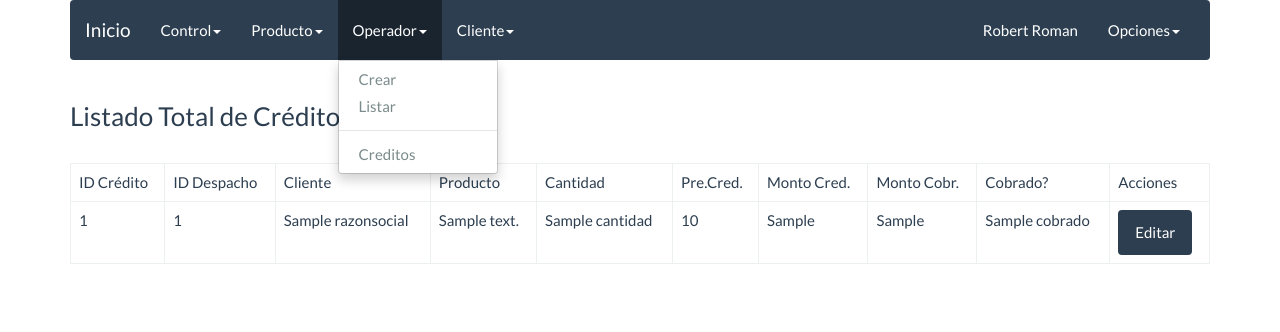
After one commit to rdroman/estacion, a Django app: template templates/control/cretotlst.html in a window 1280 px wide, after a click on "Operador". The commit adds this page. Shown: the top 332 px of the page. Run offline with Django 3.2, Linux system fonts and the light colour scheme; the template is opened without the code that fills it: most values are stand-ins (such as "Sample title", 1, 10 or a date in 2020); some libraries are stand-ins or nearby versions.

Commit message:
agregando: listar creditos de todos los clientes

```diff
--- a/apps/control/urls.py
+++ b/apps/control/urls.py
@@ -3,6 +3,7 @@ from apps.control.views import index, TurnoList, TurnoCreate, TurnoUpdate, Turno
                                 DespachoList, DespachoCreate, DespachoUpdate, DespachoDelete, \
                                 DescuentoList, DescuentoCreate, DescuentoDelete, \
                                 CreditoList, CreditoCreate, CreditoDelete, \
+                                CreditoTotalList, CreditoTotalUpdate, \
                                 DevolucionList, DevolucionCreate, DevolucionDelete, \
                                 GastoList, GastoCreate, GastoDelete, \
                                 CobranzaList, CobranzaCreate, CobranzaDelete, \
@@ -25,6 +26,8 @@ urlpatterns = [
 	url(r'^credito_listar/(?P<midespacho>\d+)/(?P<miproducto>.*)/$', login_required(CreditoList.as_view()), name='crelst'),
 	url(r'^credito_agregar/(?P<pkdespacho>\d+)/(?P<pkproducto>.*)/$', login_required(CreditoCreate.as_view()), name='creadd'),
 	url(r'^credito_eliminar/(?P<pk>\d+)/$', login_required(CreditoDelete.as_view()), name='credel'),
+	url(r'^creditos_listar', login_required(CreditoTotalList.as_view()), name='cretotlst'),
+	url(r'^creditos_editar/(?P<pk>\d+)/$', login_required(CreditoTotalUpdate.as_view()), name='cretotedt'),
 	url(r'^devolucion_listar/(?P<midespacho>\d+)/(?P<miproducto>.*)/$', login_required(DevolucionList.as_view()), name='devlst'),
 	url(r'^devolucion_agregar/(?P<pkdespacho>\d+)/(?P<pkproducto>.*)/$', login_required(DevolucionCreate.as_view()), name='devadd'),
 	url(r'^devolucion_eliminar/(?P<pk>\d+)/$', login_required(DevolucionDelete.as_view()), name='devdel'),
--- a/templates/base/base.html
+++ b/templates/base/base.html
@@ -68,7 +68,9 @@
 				                        	<ul class="dropdown-menu" role="menu">
 					                          	<li><a href="{% url 'grifo:opeadd' %}">Crear</a></li>
 					                          	<li><a href="{% url 'grifo:opelst' %}">Listar</a></li>
-				                        	</ul>
+					                          	<li role="separator" class="divider"></li>
+					                          	<li><a href="{% url 'control:cretotlst' %}">Creditos</a></li>
+					                        </ul>
 				                        </li>
 				                        <li class="dropdown">
 											<a href="#" class="dropdown-toggle" data-toggle="dropdown" role="button" aria-expanded="false">Cliente<span class="caret"></span></a>
@@ -84,6 +86,8 @@
 			                        	<li class="dropdown">
 			                        		<a href="#" class="dropdown-toggle" data-toggle="dropdown" role="button" aria-expanded="false">Opciones<span class="caret"></span></a>
 			                        		<ul class="dropdown-menu" role="menu">
+			                        			<li><a href="#">Eliminar Control</a></li>
+			                        			<li role="separator" class="divider"></li>
 			                          			<li><a href="{% url 'logout' %}">Salir</a></li>
 			                        		</ul>
 			                      		</li>
--- /dev/null
+++ b/templates/control/cretotlst.html
@@ -0,0 +1,64 @@
+{% extends 'base/base.html' %}
+
+{% block content %}
+<form method="post">
+	{% csrf_token %}
+
+	<h3>Listado Total de Créditos</h3>
+	<br>
+	<table class="table table-bordered">
+		<!-- CABECERA DE LA TABLA -->
+		<thead>
+			<tr>
+				<td>ID Crédito</td>
+				<td>ID Despacho</td>
+				<td>Cliente</td>
+				<td>Producto</td>
+				<td>Cantidad</td>
+				<td>Pre.Cred.</td>
+				<td>Monto Cred.</td>
+				<td>Monto Cobr.</td>
+				<td>Cobrado?</td>
+				<td>Acciones</td>
+			</tr>
+		</thead>
+		<!-- CUERPO DE LA TABLA -->
+		<tbody>
+			{%	if object_list %}
+			{%		for cred in object_list %}
+			<tr>
+				<td>{{ cred.id }}</td>
+				<td>{{ cred.despacho.id }}</td>
+				<td>{{ cred.cliente.razonsocial }}</td>
+				<td>{{ cred.producto.descripcion }}</td>
+				<td>{{ cred.cantidad }}</td>
+				<td>{{ cred.precio_cred }}</td>
+				<td>{{ cred.monto_cred }}</td>
+				<td>{{ cred.monto_cobr }}</td>
+				<td>{{ cred.cobrado }}</td>
+				<td>
+					<a class="btn btn-primary" href="{% url 'control:cretotedt' cred.id %}">Editar</a>
+				</td>
+			</tr>
+			{%		endfor %}
+			{%	else %}
+			<tr><td colspan="10">NO hay CREDITOS</td></tr>
+			{%	endif %}
+		</tbody>
+	</table>
+	<nav aria-label="Page navigation">
+		<ul class="pagination">
+			<li class="page-item">
+				{% if page_obj.has_previous %}
+				<a class="page-link" href="?page={{ page_obj.previous_page_number }}">Previous</a>
+				{% endif %}
+			</li>
+			<li class="page-item">
+				{% if page_obj.has_next %}
+				<a class="page-link" href="?page={{ page_obj.next_page_number }}">Next</a>
+				{% endif %}
+			</li>
+		</ul>
+	</nav>
+</form>
+{% endblock %}
```
Also changed, not shown: apps/control/forms.py (+39 -0 lines), apps/control/views.py (+16 -1 lines), templates/control/cretotadd.html (added, +9 -0 lines).
